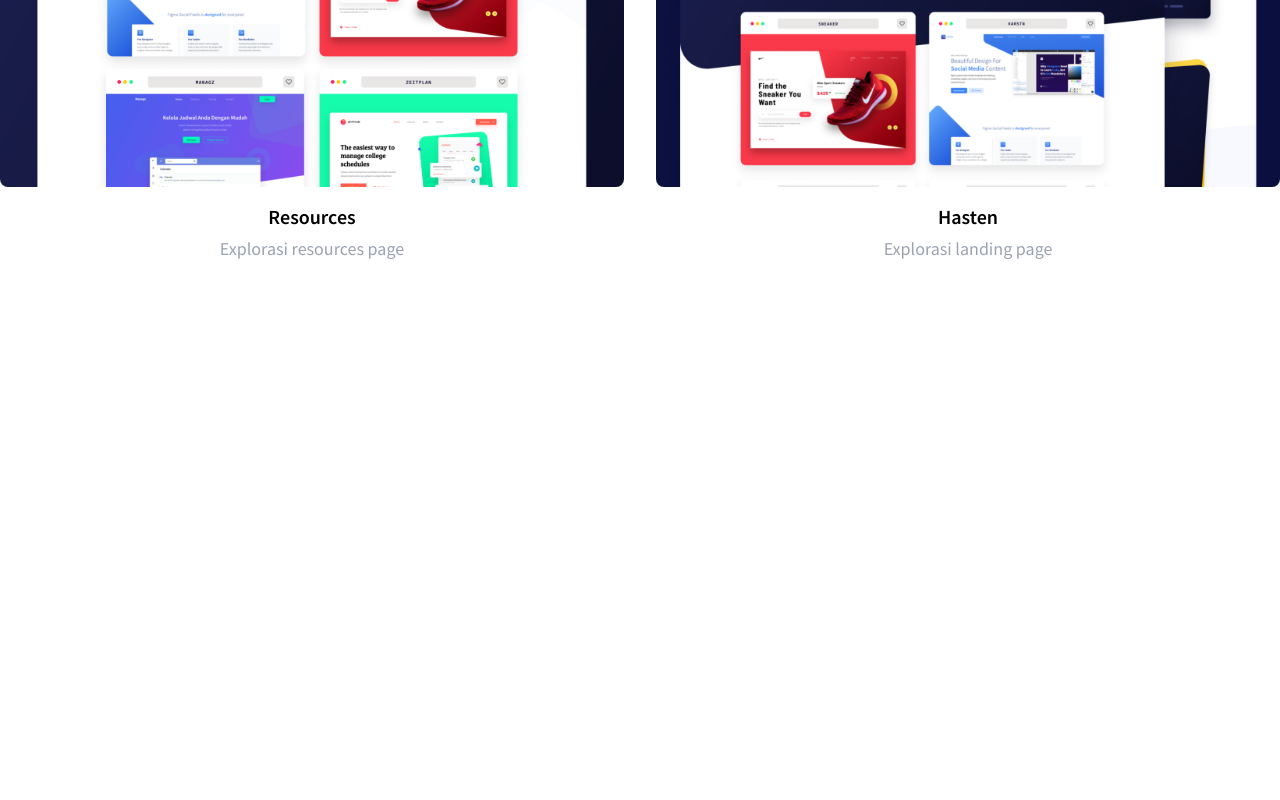
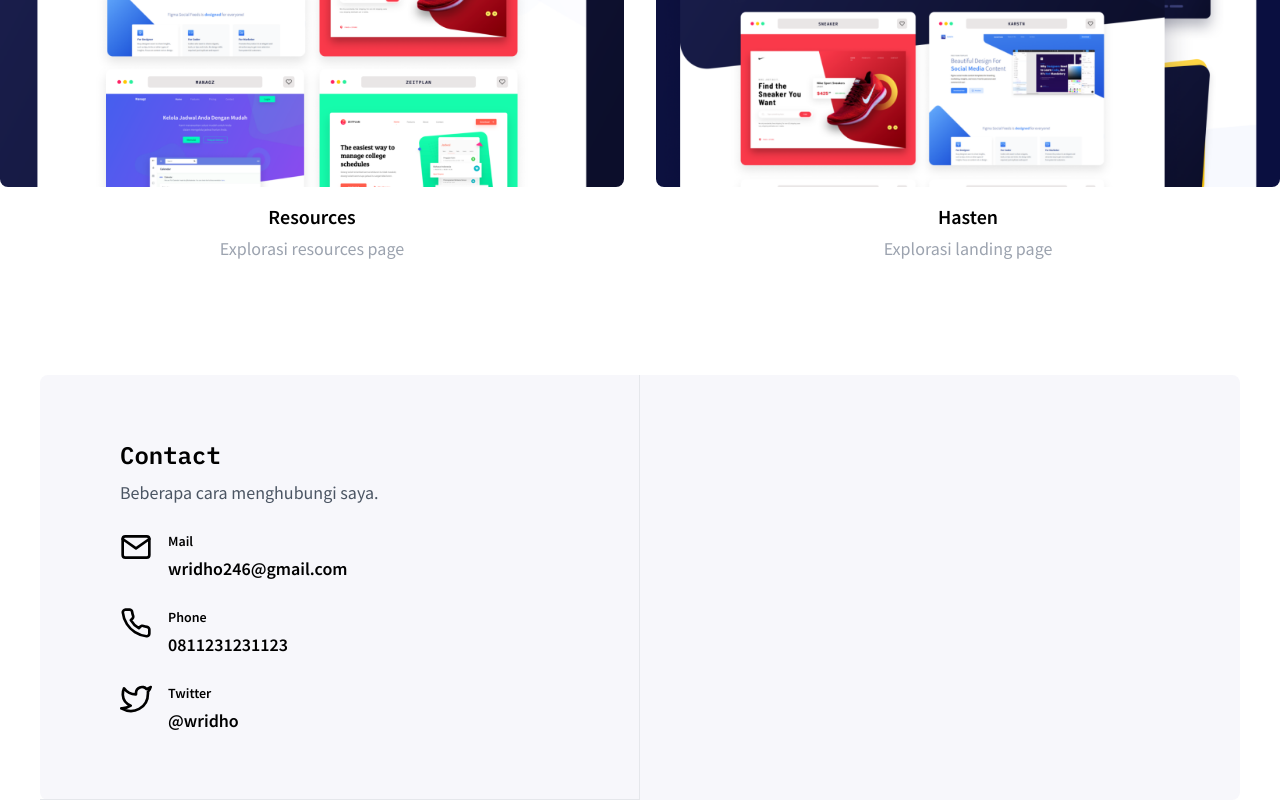
Before and after one commit to Wridho788/next-tailwindcss-course, a Next.js app: page / in a window 1280 px wide. Shown: the part 3395-4195 px from the top of the page. Before the commit the page ends 3770 px from the top, so only its background shows below. Built offline with nearby package versions, Linux system fonts and the light colour scheme.

Commit message:
contact section

```diff
--- /dev/null
+++ b/components/ContactItem.js
@@ -0,0 +1,13 @@
+import classnames from "classnames";
+
+export default function ContactItem({ label, value, icon, className }) {
+    return (
+        <div className={classnames("flex items-start", className)}>
+            <img src={icon} className="w-8" />
+            <div className="ml-4">
+                <div className="text-sm font-semibold mb-1">{label}</div>
+                <div className="text-lg font-semibold">{value}</div>
+            </div>
+        </div>
+    );
+}
--- a/components/ContactSection.js
+++ b/components/ContactSection.js
@@ -1,9 +1,38 @@
-import React from "react";
+import SectionTitle from "./SectionTitle";
+import SectionSubtitle from "./SectionSubtitle";
+import ContactItem from "./ContactItem";
 
 export default function ContactSection() {
   return (
-    <section>
-      <div>ContactSection</div>
+    <section className="container mx-auto px-10 2xl:px-0">
+      <div className="bg-primarygray flex rounded-lg flex-wrap">
+        <div className="md:w-6/12 w-full md:border-r border-b border-primarygray-200">
+          <div className="lg:py-16 lg:px-20 md:p-14 p-10">
+            <SectionTitle left>Contact</SectionTitle>
+            <SectionSubtitle left>
+              Beberapa cara menghubungi saya.
+            </SectionSubtitle>
+            <ContactItem
+              label="Mail"
+              value="wridho246@gmail.com"
+              icon="/mail.svg"
+              className="mt-6"
+            />
+            <ContactItem
+              label="Phone"
+              value="0811231231123"
+              icon="/phone.svg"
+              className="mt-6"
+            />
+            <ContactItem
+              label="Twitter"
+              value="@wridho"
+              icon="/twitter.svg"
+              className="mt-6"
+            />
+          </div>
+        </div>
+      </div>
     </section>
   );
 }
--- a/components/SectionSubtitle.js
+++ b/components/SectionSubtitle.js
@@ -1,5 +1,15 @@
 import React from "react";
+import classnames from "classnames";
 
-export default function SectionSubtitle({ children }) {
-  return <p className="text-lg mt-2 text-gray-600 text-center">{children}</p>;
+export default function SectionSubtitle({ left, children }) {
+  return (
+    <p
+      className={classnames(
+        "text-lg mt-2 text-gray-600",
+        !left && "text-center"
+      )}
+    >
+      {children}
+    </p>
+  );
 }
--- a/components/SectionTitle.js
+++ b/components/SectionTitle.js
@@ -1,7 +1,7 @@
 import React from "react";
 
-export default function SectionTitle({ children }) {
+export default function SectionTitle({left, children }) {
   return (
-    <h2 className="text-2xl font-semibold font-mono text-center">{children}</h2>
+    <h2 className={`text-2xl font-semibold font-mono${!left ? " text-center" : ""}`}>{children}</h2>
   );
 }
--- a/components/SectionSkills.js
+++ b/components/SkillsSection.js
@@ -5,7 +5,7 @@ import SkillCard from "./SkillCard";
 
 export default function SectionSkills() {
   return (
-    <div className="py-28 bg-skills">
+    <div className="py-28 bg-primarygray">
       <div className="container mx-auto">
         <SectionTitle>Skills</SectionTitle>
         <SectionSubtitle>Beberapa Kemampuan Saya</SectionSubtitle>
--- a/package.json
+++ b/package.json
@@ -9,6 +9,7 @@
     "lint": "next lint"
   },
   "dependencies": {
+    "classnames": "^2.3.1",
     "next": "12.1.0",
     "react": "17.0.2",
     "react-dom": "17.0.2"
--- a/pages/index.js
+++ b/pages/index.js
@@ -1,15 +1,17 @@
 import Hero from "../components/Hero";
 import ProfileSection from "../components/ProfileSection";
 import ProjectSection from "../components/ProjectSection";
-import SectionSkills from "../components/SectionSkills";
+import SkillsSection from "../components/SkillsSection";
+import ContactSection from '../components/ContactSection';
 
 export default function Home() {
   return (
     <>
       <Hero />
       <ProfileSection />
-      <SectionSkills />
+      <SkillsSection />
       <ProjectSection />
+      <ContactSection />
     </>
   );
 }
--- a/tailwind.config.js
+++ b/tailwind.config.js
@@ -12,7 +12,7 @@ module.exports = {
         mono: ["IBM Plex Mono", "ui-monospace"],
       },
       colors: {
-        skills: "#F7F7FB",
+        primarygray: "#F7F7FB",
         yellow: {
           50: "#FFFDEB",
           100: "#FEFAD7",
```
Also changed, not shown: 1 other file (tests, documents, lock files or other folders).
